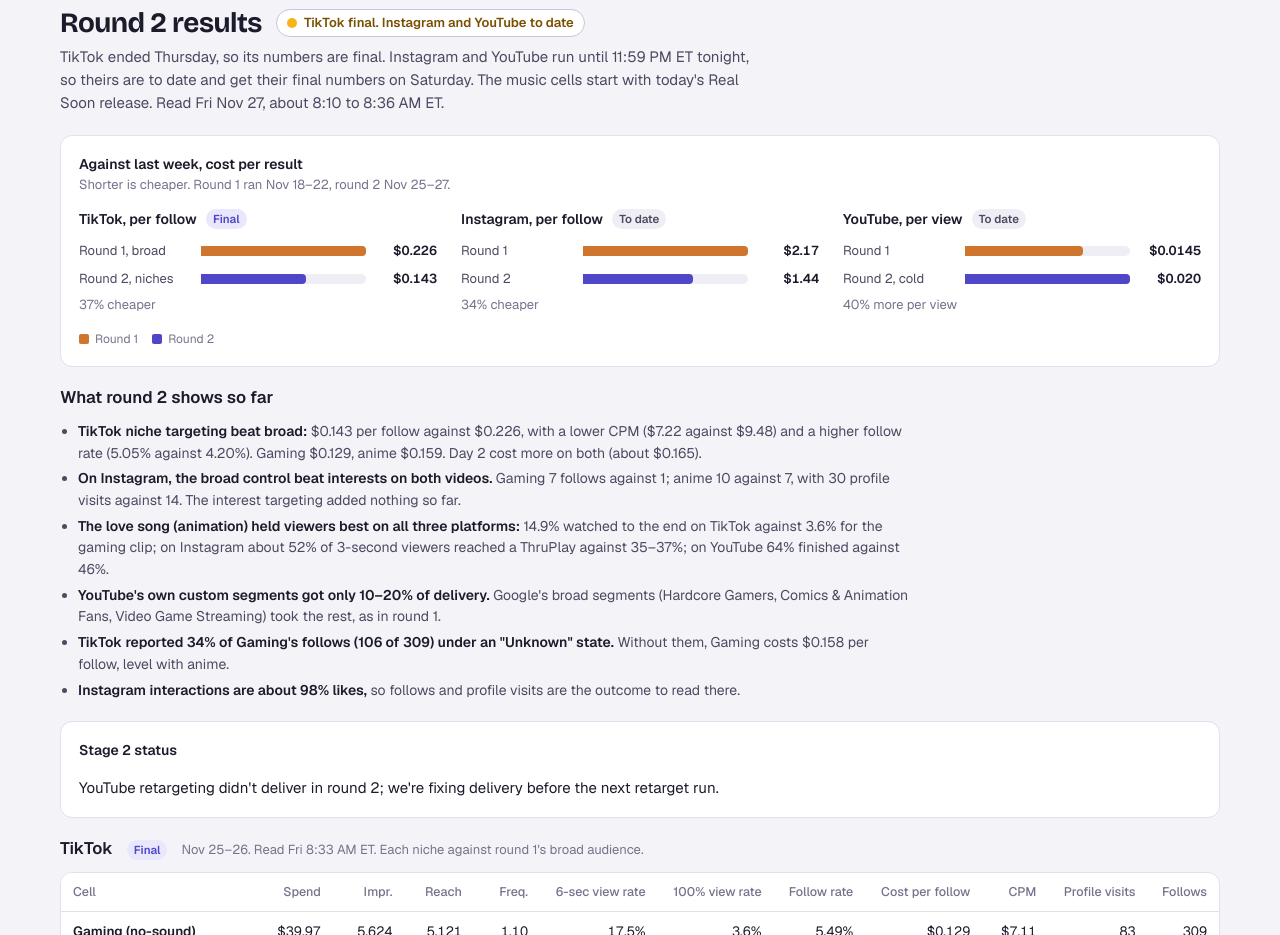
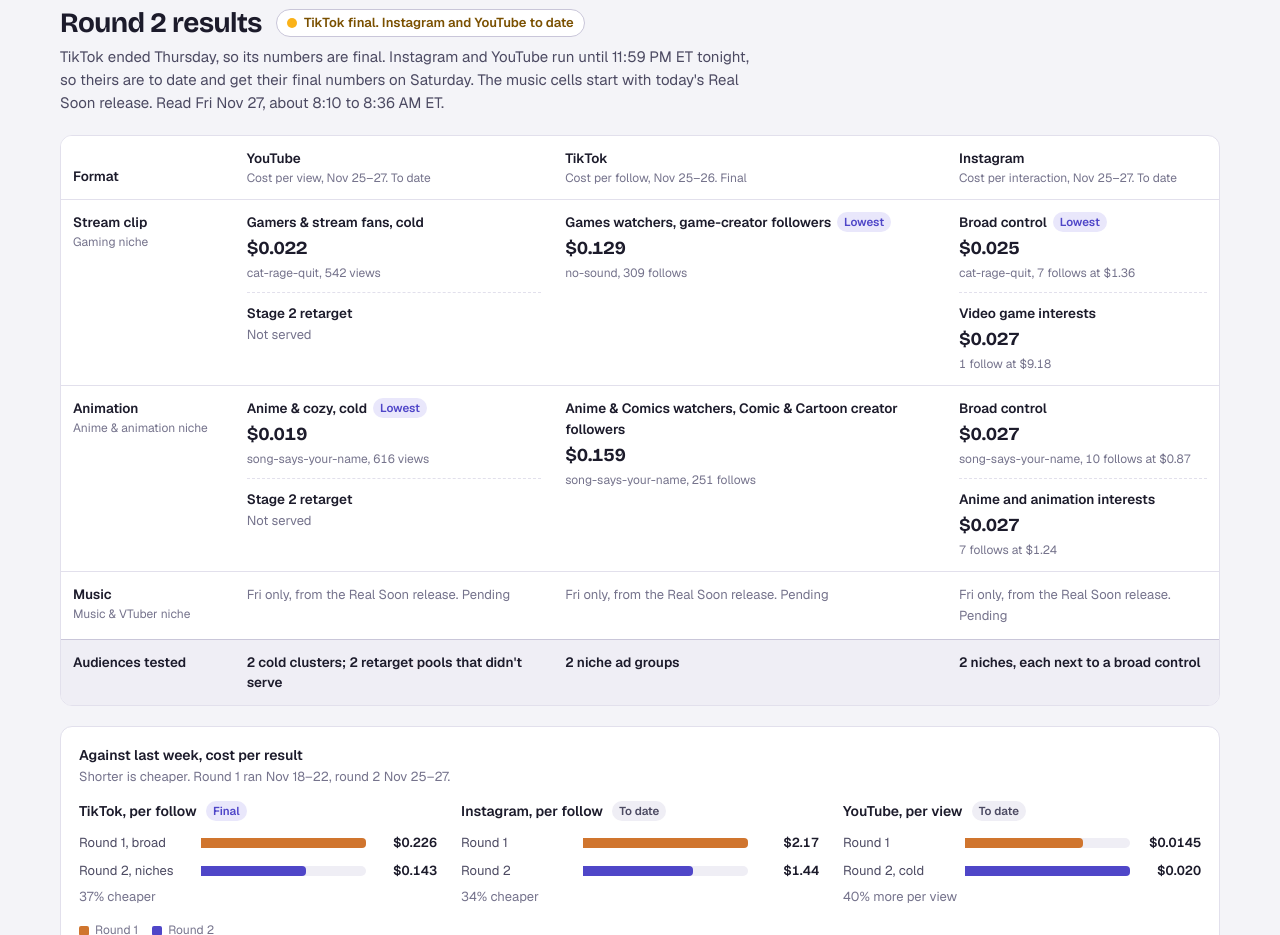
Before and after one commit to mutuals-inc/juniper-ads, a plain HTML site: page index.html in a window 1280 px wide. Shown: the part 7760-8695 px from the top of the page. Drawn offline with nearby package versions, Linux system fonts and the light colour scheme.

Commit message:
Round 2: format by platform grid
Co-Authored-By: Claude Opus 5.5 <noreply@anthropic.com>

```diff
--- a/index.html
+++ b/index.html
@@ -819,6 +819,59 @@ footer { font-size: 12.5px; color: var(--muted); border-top: 1px solid var(--lin
       <p>TikTok ended Thursday, so its numbers are final. Instagram and YouTube run until 11:59 PM ET tonight, so theirs are to date and get their final numbers on Saturday. The music cells start with today's Real Soon release. Read Fri Nov 27, about 8:10 to 8:36 AM ET.</p>
     </div>
 
+    <div class="tbl-wrap">
+      <table class="matrix">
+        <thead>
+          <tr>
+            <th class="sticky" scope="col">Format</th>
+            <th scope="col">YouTube<small>Cost per view, Nov 25–27. To date</small></th>
+            <th scope="col">TikTok<small>Cost per follow, Nov 25–26. Final</small></th>
+            <th scope="col">Instagram<small>Cost per interaction, Nov 25–27. To date</small></th>
+          </tr>
+        </thead>
+        <tbody>
+          <tr>
+            <th class="sticky" scope="row">Stream clip<small>Gaming niche</small></th>
+            <td>
+              <div class="cell"><span class="cl">Gamers &amp; stream fans, cold</span><span class="cost num">$0.022</span><span class="vid">cat-rage-quit, 542 views</span></div>
+              <div class="cell"><span class="cl">Stage 2 retarget</span><span class="nt">Not served</span></div>
+            </td>
+            <td><div class="cell"><span class="cl">Games watchers, game-creator followers<span class="tag">Lowest</span></span><span class="cost num">$0.129</span><span class="vid">no-sound, 309 follows</span></div></td>
+            <td>
+              <div class="cell"><span class="cl">Broad control<span class="tag">Lowest</span></span><span class="cost num">$0.025</span><span class="vid">cat-rage-quit, 7 follows at $1.36</span></div>
+              <div class="cell"><span class="cl">Video game interests</span><span class="cost num">$0.027</span><span class="vid">1 follow at $9.18</span></div>
+            </td>
+          </tr>
+          <tr>
+            <th class="sticky" scope="row">Animation<small>Anime &amp; animation niche</small></th>
+            <td>
+              <div class="cell"><span class="cl">Anime &amp; cozy, cold<span class="tag">Lowest</span></span><span class="cost num">$0.019</span><span class="vid">song-says-your-name, 616 views</span></div>
+              <div class="cell"><span class="cl">Stage 2 retarget</span><span class="nt">Not served</span></div>
+            </td>
+            <td><div class="cell"><span class="cl">Anime &amp; Comics watchers, Comic &amp; Cartoon creator followers</span><span class="cost num">$0.159</span><span class="vid">song-says-your-name, 251 follows</span></div></td>
+            <td>
+              <div class="cell"><span class="cl">Broad control</span><span class="cost num">$0.027</span><span class="vid">song-says-your-name, 10 follows at $0.87</span></div>
+              <div class="cell"><span class="cl">Anime and animation interests</span><span class="cost num">$0.027</span><span class="vid">7 follows at $1.24</span></div>
+            </td>
+          </tr>
+          <tr>
+            <th class="sticky" scope="row">Music<small>Music &amp; VTuber niche</small></th>
+            <td><span class="nt">Fri only, from the Real Soon release. Pending</span></td>
+            <td><span class="nt">Fri only, from the Real Soon release. Pending</span></td>
+            <td><span class="nt">Fri only, from the Real Soon release. Pending</span></td>
+          </tr>
+        </tbody>
+        <tfoot>
+          <tr>
+            <th class="sticky" scope="row">Audiences tested</th>
+            <td>2 cold clusters; 2 retarget pools that didn't serve</td>
+            <td>2 niche ad groups</td>
+            <td>2 niches, each next to a broad control</td>
+          </tr>
+        </tfoot>
+      </table>
+    </div>
+
     <div class="panel" style="max-width:none">
       <div>
         <div class="chart-title">Against last week, cost per result</div>
```
